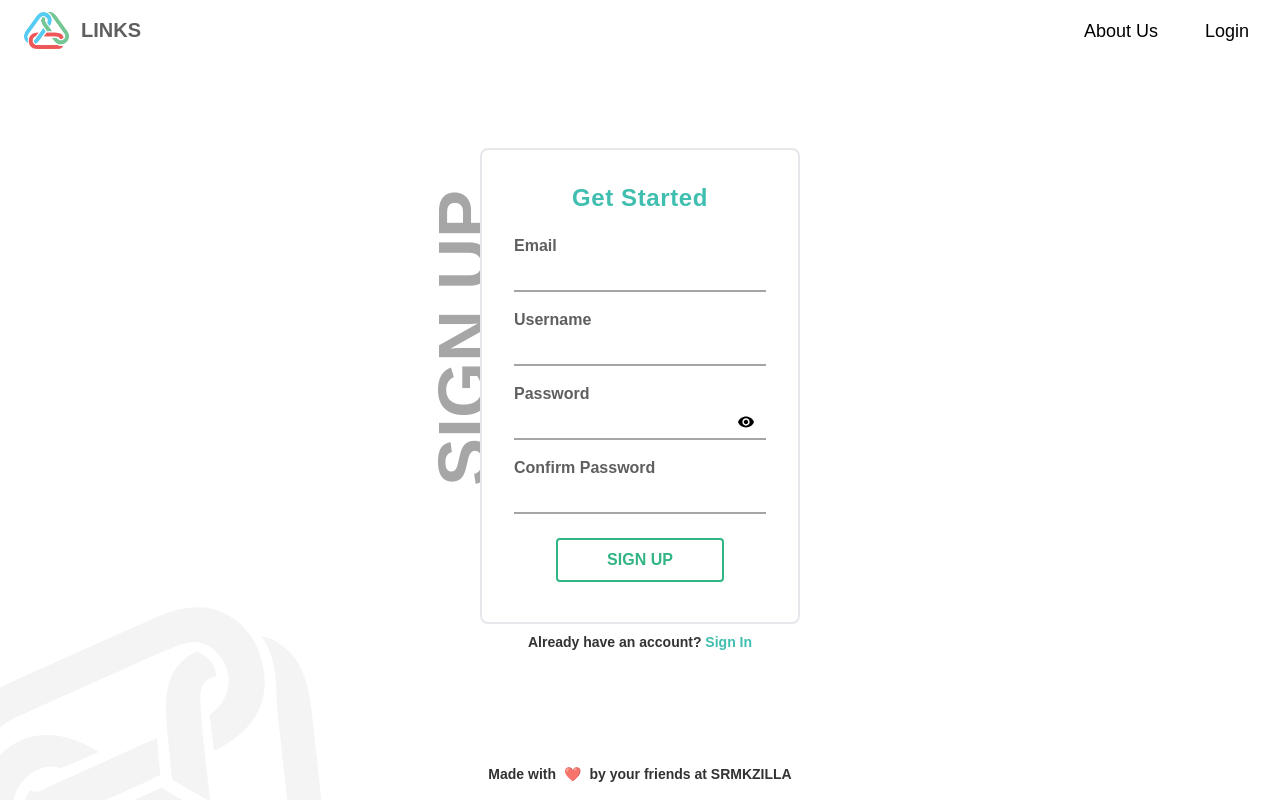
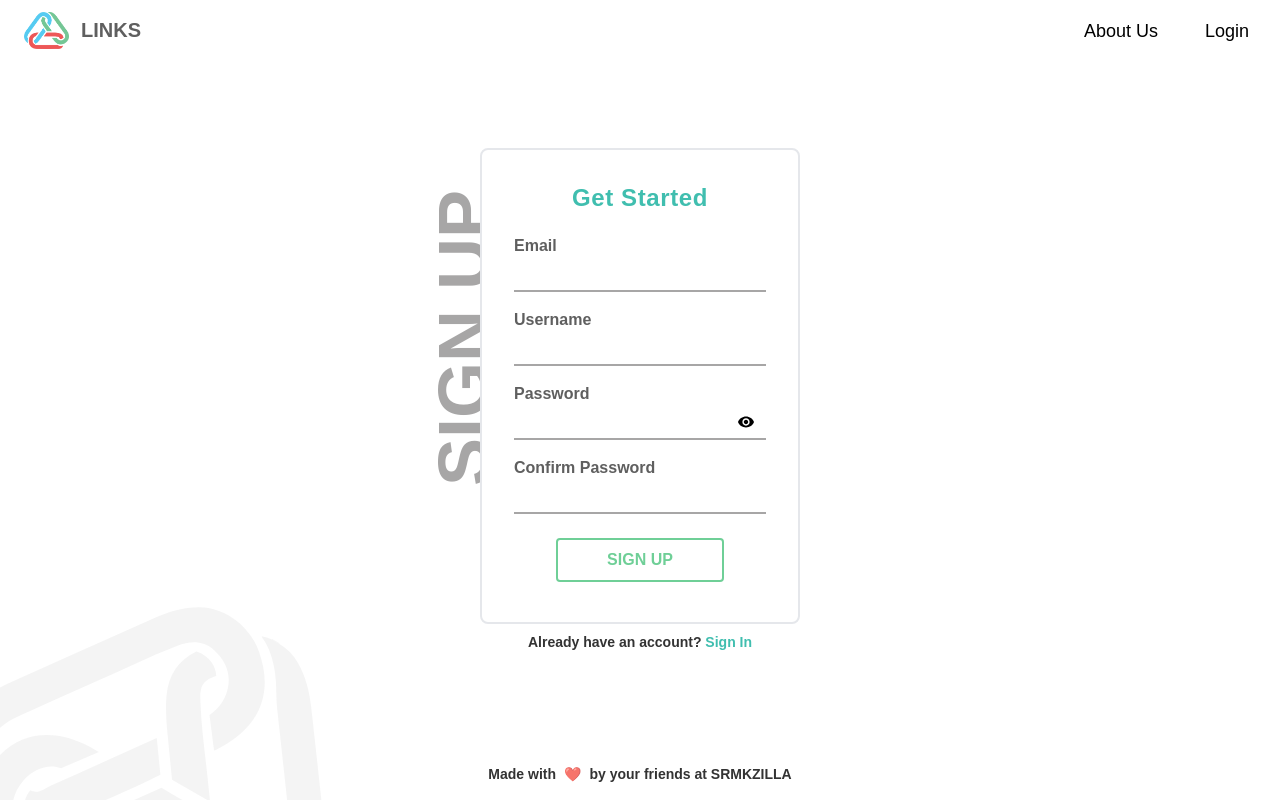
Before and after one commit to srm-kzilla/links, a Next.js app: page /signup in a window 1280 px wide. Built offline with nearby package versions, Linux system fonts and the light colour scheme.

Commit message:
💄  Change colour code

```diff
--- a/components/dashboard/Sidebar.tsx
+++ b/components/dashboard/Sidebar.tsx
@@ -463,8 +463,8 @@ const Sidebar = ({ isOpen, onClose, links, totalViews }: SidebarProps): any => {
                     target="_blank"
                     rel="noopener noreferrer"
                   >
-                    <button className="bg-white border-2 border-customGreen focus:outline-none hover:opacity-80 w-full font-extrabold py-3 px-4 my-4 rounded-md">
-                      <p className="text-customGreen">SHOW MORE ANALYTICS</p>
+                    <button className="bg-white border-2 border-statusGreen focus:outline-none hover:opacity-80 w-full font-extrabold py-3 px-4 my-4 rounded-md">
+                      <p className="text-statusGreen">SHOW MORE ANALYTICS</p>
                     </button>
                   </a>
                 </div>
--- a/components/login/login.tsx
+++ b/components/login/login.tsx
@@ -105,7 +105,11 @@ const LoginComponent = () => {
                   <div className="flex items-center justify-center relative">
                     <button
                       type="submit"
-                      className={`bg-white border-2 outline-none focus:outline-none hover:bg-opacity-90 w-2/3 text-md font-bold py-2 px-4 my-6 rounded ${loading ? "border-lightgray text-lightgray" : "border-customGreen text-customGreen"}`}
+                      className={`bg-white border-2 outline-none focus:outline-none hover:bg-opacity-90 w-2/3 text-md font-bold py-2 px-4 my-6 rounded ${
+                        loading
+                          ? "border-lightgray text-lightgray"
+                          : "border-statusGreen text-statusGreen"
+                      }`}
                     >
                       {loading ? "Please wait..." : "SIGN IN"}
                     </button>
--- a/components/signup/signup.tsx
+++ b/components/signup/signup.tsx
@@ -130,7 +130,11 @@ const SignUpComponent = () => {
                 <div className="flex items-center justify-center relative">
                   <button
                     type="submit"
-                    className={`bg-white border-2 outline-none focus:outline-none hover:opacity-90 w-2/3 text-md font-bold py-2 px-4 my-2 rounded ${loading ? "border-lightgray text-lightgray" : "border-customGreen text-customGreen"}`}
+                    className={`bg-white border-2 outline-none focus:outline-none hover:opacity-90 w-2/3 text-md font-bold py-2 px-4 my-2 rounded ${
+                      loading
+                        ? "border-lightgray text-lightgray"
+                        : "border-statusGreen text-statusGreen"
+                    }`}
                   >
                     {loading ? "Please wait..." : "SIGN UP"}
                   </button>
--- a/tailwind.config.js
+++ b/tailwind.config.js
@@ -26,7 +26,6 @@ module.exports = {
         buttongray: "#4F4F4F",
         statusRed: "#EC5A58",
         statusGreen: "#6FCF97",
-        customGreen: "#32B583",
         lightestGreen: "#F1FAF5",
         turquoiseGreen: "#40BEAF",
       },
```
